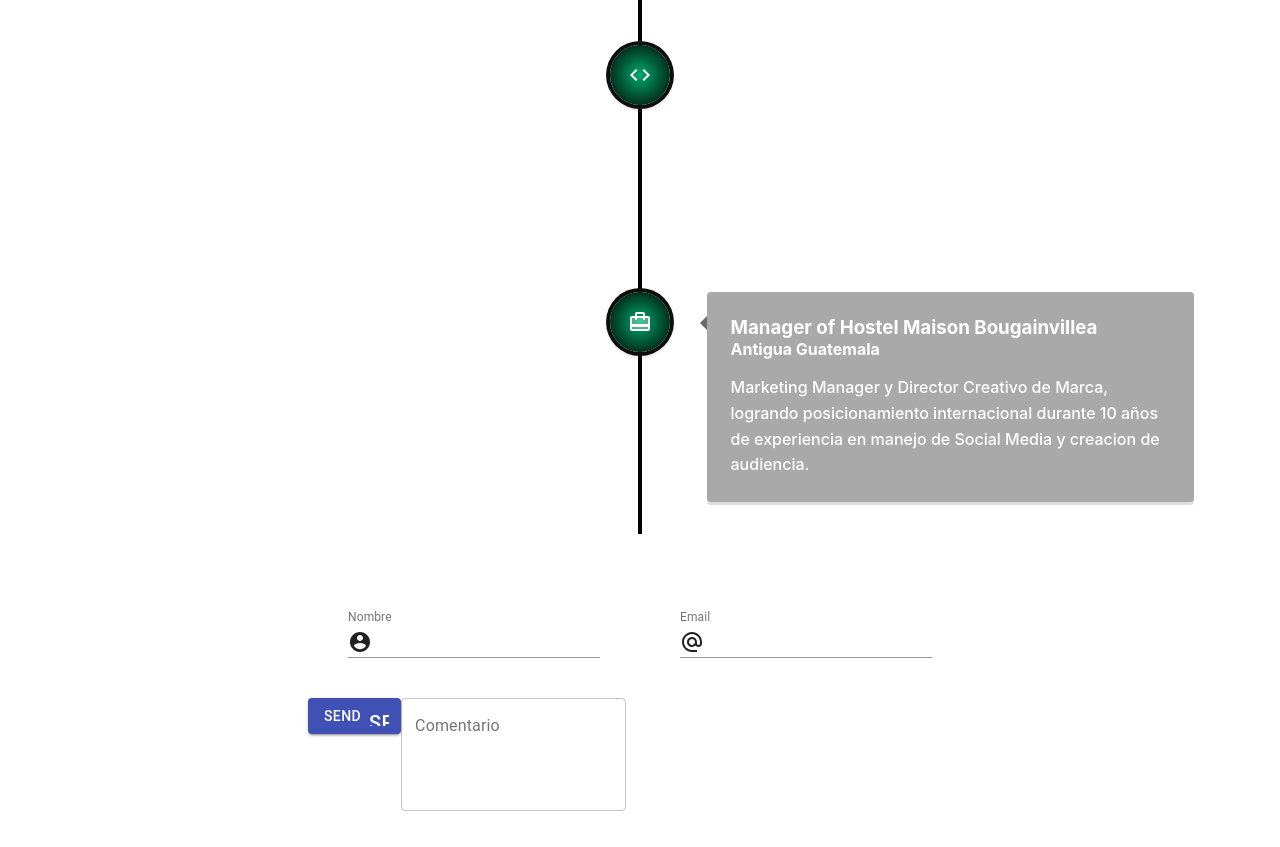
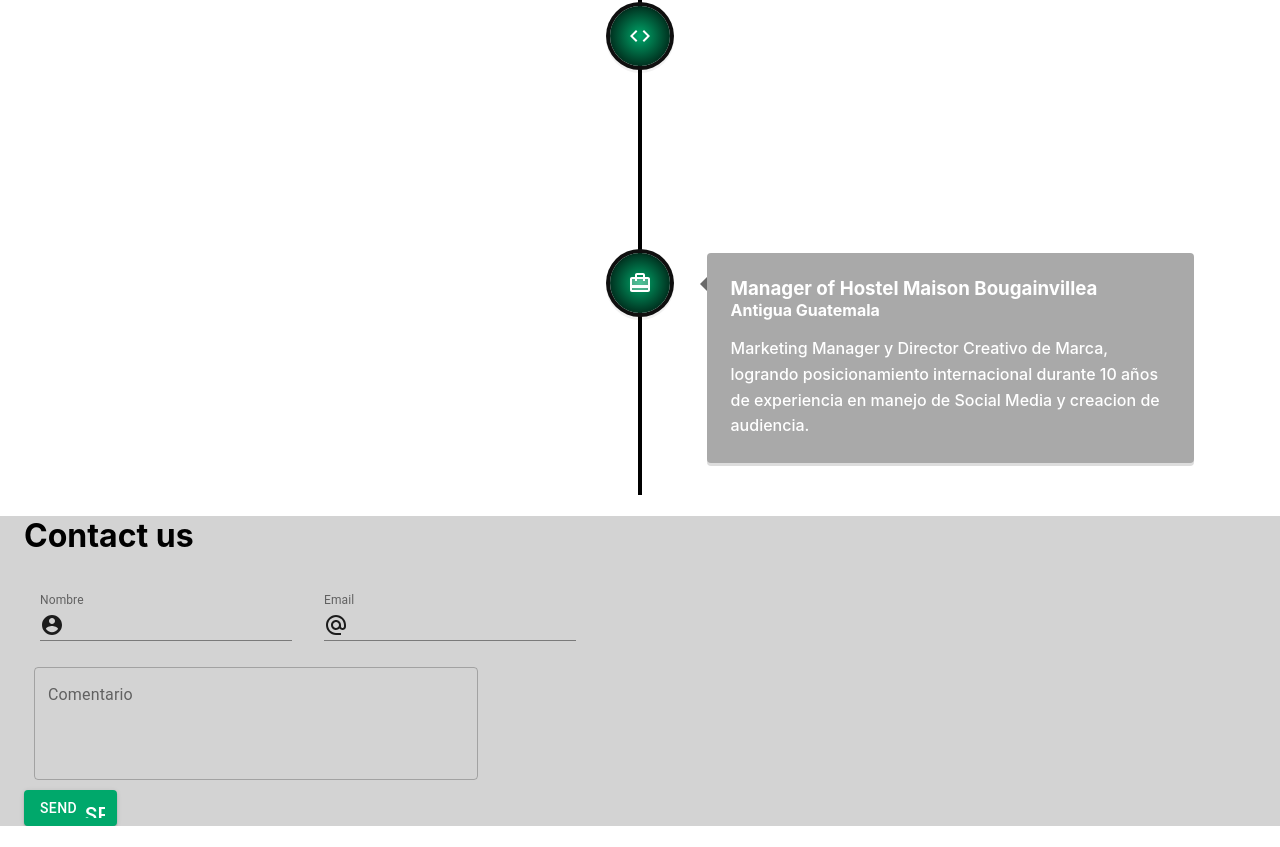
Before and after one commit to i-dev27/portafolio, a React (Create React App) app: page / in a window 1280 px wide. Shown: the part 1284-2131 px from the top of the page. After the commit the page ends 2110 px from the top, so only its background shows below. Built offline with nearby package versions, Linux system fonts and the light colour scheme; the HTML template or start-up script is replaced by a standard one; what react-animations would draw is missing.

Commit message:
content-fifth-version

```diff
--- a/src/components/Projects.jsx
+++ b/src/components/Projects.jsx
@@ -1,6 +1,5 @@
 import React from "react";
 import UserForm from "./UserForm.jsx";
-
 import { Avatar, makeStyles } from "@material-ui/core";
 import { Grid, Container } from "@material-ui/core";
 import styled, { keyframes } from "styled-components";
@@ -9,14 +8,13 @@
   VerticalTimeline,
   VerticalTimelineElement,
 } from "react-vertical-timeline-component";
+
 import "react-vertical-timeline-component/style.min.css";
 import InsertEmoticonTwoToneIcon from "@material-ui/icons/InsertEmoticonTwoTone";
-import TextField from "@material-ui/core/TextField";
+
 import VideocamTwoToneIcon from "@material-ui/icons/VideocamTwoTone";
 import CodeTwoToneIcon from "@material-ui/icons/CodeTwoTone";
 import CardTravelTwoToneIcon from "@material-ui/icons/CardTravelTwoTone";
-import Button from "@material-ui/core/Button";
-import Icon from "@material-ui/core/Icon";
 
 const Bounce = styled.div`
   animation: 5s ${keyframes`${bounceIn}`} 5s;
@@ -38,14 +36,13 @@
   const classes = useStyles();
   return (
     <div className="projects-area">
-      <Container fixed>
+      <Container>
         <Bounce>
           <h1 className="projects-title">
             "Mi nombre es Irving Rabanales y soy Software Developer <br /> Llevo
             1 año en el desarrollo de Web-Apps para comercios 100%
-            personalizadas
-            <br /> Y tengo la experiencia de 10 años en Marketing Digital
-            utilizando todas las tecnologias relevantes del mercado.
+            personalizadas Y tengo la experiencia de 10 años en Marketing
+            Digital utilizando todas las tecnologias relevantes del mercado.
           </h1>
         </Bounce>
 
@@ -60,6 +57,8 @@
             </Bounce>
           </Grid>
         </Grid>
+      </Container>
+      <Container fixed>
         <VerticalTimeline>
           <VerticalTimelineElement
             className="vertical-timeline-element--work"
@@ -182,28 +181,7 @@
         </VerticalTimeline>
       </Container>
 
-      <Container>
-        <Grid spacing={9} container justify="center" alignItems="center">
-          <Grid item xs={0}>
-            <UserForm />
-            <Button
-              variant="contained"
-              color="primary"
-              className={classes.button}
-              endIcon={<Icon>send</Icon>}
-            >
-              Send
-            </Button>
-            <TextField
-              id="outlined-multiline-static"
-              label="Comentario"
-              multiline
-              rows={4}
-              variant="outlined"
-            />
-          </Grid>
-        </Grid>
-      </Container>
+      <UserForm />
     </div>
   );
 }
--- a/src/components/UserForm.jsx
+++ b/src/components/UserForm.jsx
@@ -7,18 +7,45 @@
 import TextField from "@material-ui/core/TextField";
 import AccountCircle from "@material-ui/icons/AccountCircle";
 import AlternateEmailIcon from "@material-ui/icons/AlternateEmail";
+import Button from "@material-ui/core/Button";
+import Icon from "@material-ui/core/Icon";
+import {
+  Grid,
+  Container,
+  createMuiTheme,
+  ThemeProvider,
+} from "@material-ui/core";
+import { green } from "@material-ui/core/colors";
 
 const useStyles = makeStyles((theme) => ({
   margin: {
-    margin: theme.spacing(5),
+    margin: theme.spacing(2),
+  },
+  background: {
+    backgroundColor: "#d3d3d3",
+  },
+
+  TextField: {
+    width: "36%",
+    margin: "10px",
   },
 }));
 
+const theme = createMuiTheme({
+  palette: {
+    primary: {
+      main: "#00a86b",
+    },
+  },
+});
+
 export default function UserForm() {
   const classes = useStyles();
-
   return (
-    <div>
+    <Container className={classes.background}>
+      <h1>Contact us</h1>
+      <Grid>
+        <Grid>
           <FormControl className={classes.margin}>
             <InputLabel htmlFor="input-with-icon-adornment">Nombre</InputLabel>
             <Input
@@ -42,7 +69,29 @@
               ),
             }}
           />
-
-    </div>
+        </Grid>
+      </Grid>
+      <Grid>
+        <TextField
+          className={classes.TextField}
+          id="outlined-multiline-static"
+          label="Comentario"
+          multiline
+          rows={4}
+          variant="outlined"
+        />
+        <Grid>
+          <ThemeProvider theme={theme}>
+            <Button
+              variant="contained"
+              color="primary"
+              endIcon={<Icon>send</Icon>}
+            >
+              Send
+            </Button>
+          </ThemeProvider>
+        </Grid>
+      </Grid>
+    </Container>
   );
 }
```
Lines whose indentation alone changed are shown as unchanged.
